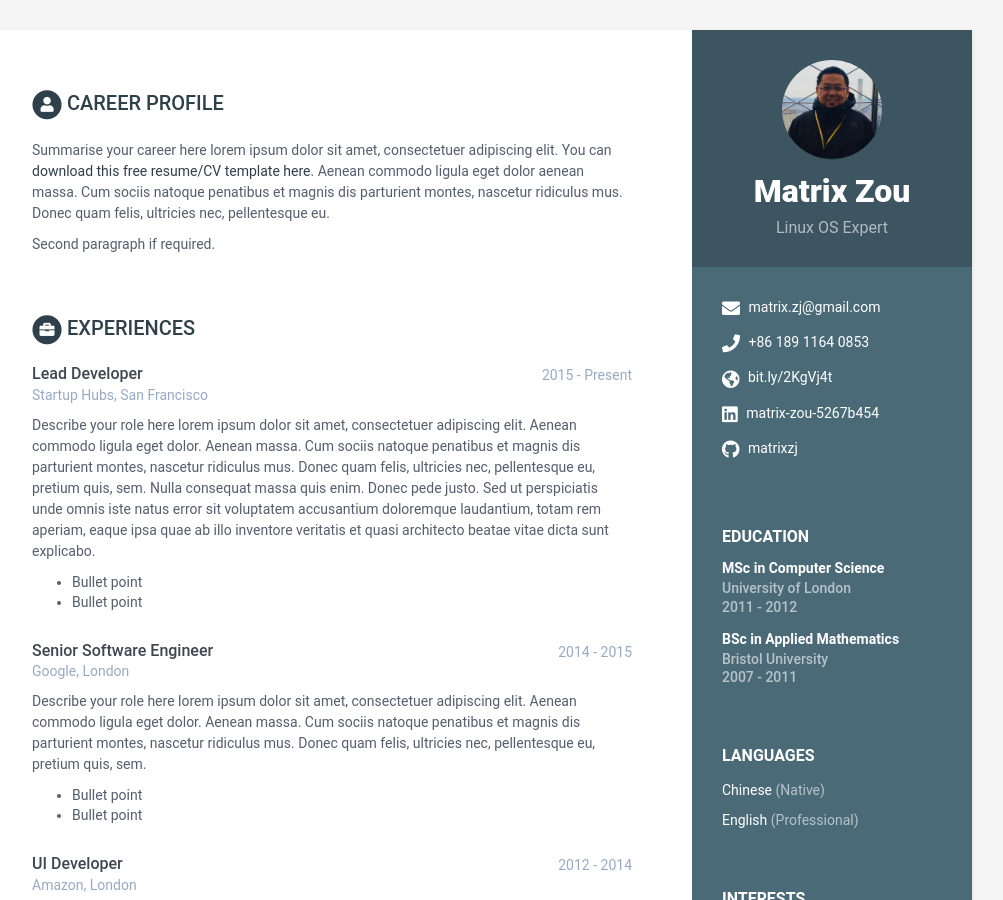
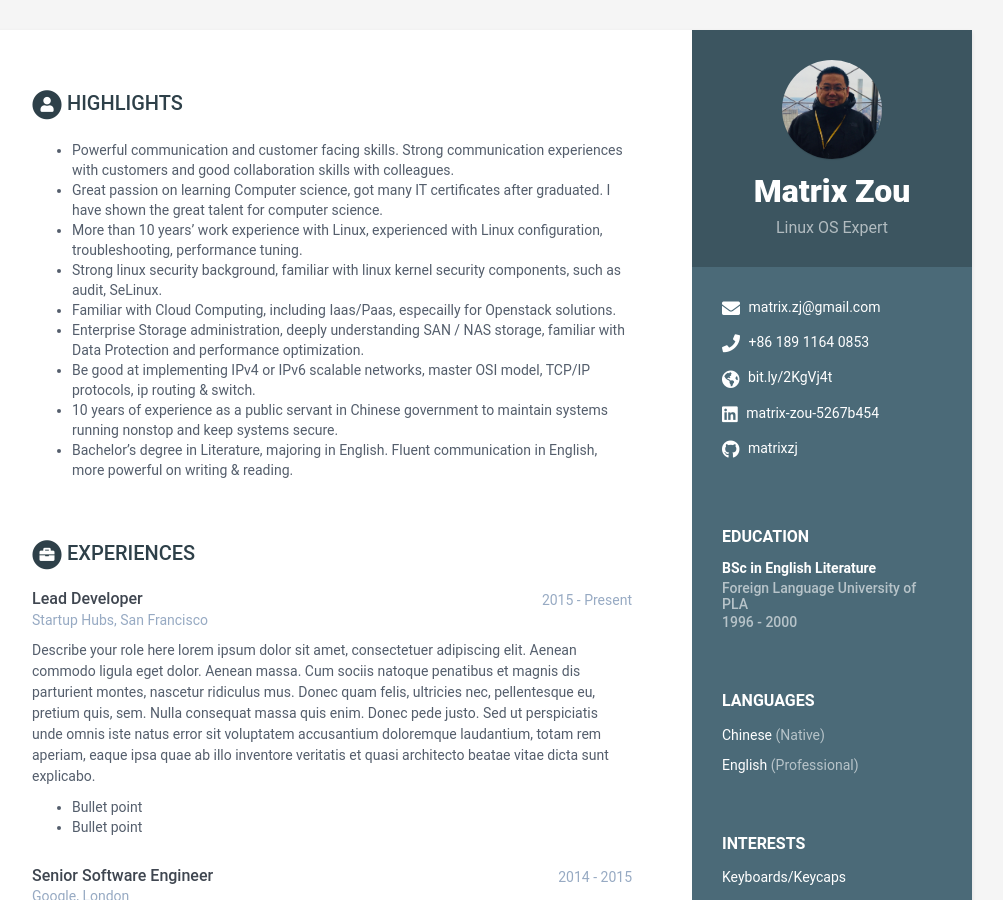
Before and after one commit to matrixzj/resume, a Jekyll site: the page built from index.html, in a window 1280 px wide and 900 px high. Shown: the whole window, without its empty margins (168-1171 px from the left). Built offline with Jekyll 4.4.1, drawn with Linux system fonts in a browser that asks for light colours.

Commit message:
There are 1 files have been modified at 2019-06-15 08:32:02 . 	-rw-r--r-- 1 jzou ops 6501 Jun 15 08:31 _data/data.yml No files have been added. No files have been deleted. No file type has been changed.

```diff
--- a/_data/data.yml
+++ b/_data/data.yml
@@ -34,42 +34,22 @@ sidebar:
         link: https://matrixzj.github.io
 
 career-profile:
-    title: Career Profile
+    title: Highlights
     summary: |
-      Summarise your career here lorem ipsum dolor sit amet, consectetuer
-      adipiscing elit. You can [download this free resume/CV template here]().
-      Aenean commodo ligula eget dolor aenean massa. Cum sociis natoque
-      penatibus et magnis dis parturient montes, nascetur ridiculus mus.
-      Donec quam felis, ultricies nec, pellentesque eu.
-
-      Second paragraph if required.
+      - Powerful communication and customer facing skills. Strong communication experiences with customers and good collaboration skills with colleagues.
+      - Great passion on learning Computer science, got many IT certificates after graduated. I have shown the great talent for computer science.
+      - More than 10 years’ work experience with Linux, experienced with Linux configuration, troubleshooting, performance tuning.
+      - Strong linux security background, familiar with linux kernel security components, such as audit, SeLinux.
+      - Familiar with Cloud Computing, including Iaas/Paas, especailly for Openstack solutions.
+      - Enterprise Storage administration, deeply understanding SAN / NAS storage, familiar with Data Protection and performance optimization.
+      - Be good at implementing IPv4 or IPv6 scalable networks, master OSI model, TCP/IP protocols, ip routing & switch.
+      - 10 years of experience as a public servant in Chinese government to maintain systems running nonstop and keep systems secure.
+      - Bachelor’s degree in Literature, majoring in English. Fluent communication in English, more powerful on writing & reading.
 
 education:
-    - degree: MSc in Computer Science
-      university: University of London
-      time: 2011 - 2012
-      details: |
-        Describe your study here lorem ipsum dolor sit amet, consectetuer
-        adipiscing elit. Aenean commodo ligula eget dolor. Aenean massa. Cum
-        sociis natoque penatibus et magnis dis parturient montes, nascetur
-        ridiculus mus. Donec quam felis, ultricies nec, pellentesque eu,
-        pretium quis, sem.
-
-          - Bullet point
-          - Bullet point
-
-    - degree: BSc in Applied Mathematics
-      university: Bristol University
-      time: 2007 - 2011
-      details: |
-        Describe your study here lorem ipsum dolor sit amet, consectetuer
-        adipiscing elit. Aenean commodo ligula eget dolor. Aenean massa. Cum
-        sociis natoque penatibus et magnis dis parturient montes, nascetur
-        ridiculus mus. Donec quam felis, ultricies nec, pellentesque eu,
-        pretium quis, sem.
-
-          - Bullet point
-          - Bullet point
+    - degree: BSc in English Literature
+      university: Foreign Language University of PLA
+      time: 1996 - 2000
 
 experiences:
     - role: Lead Developer
```
